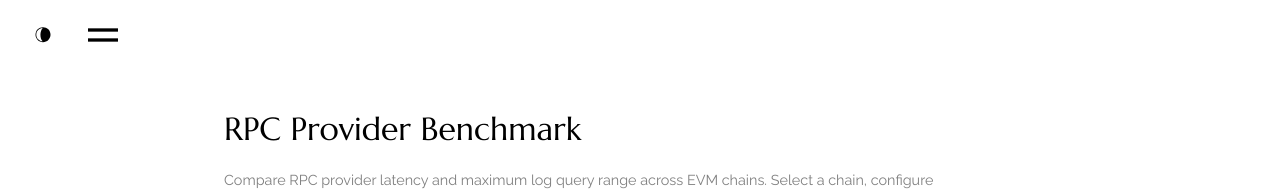
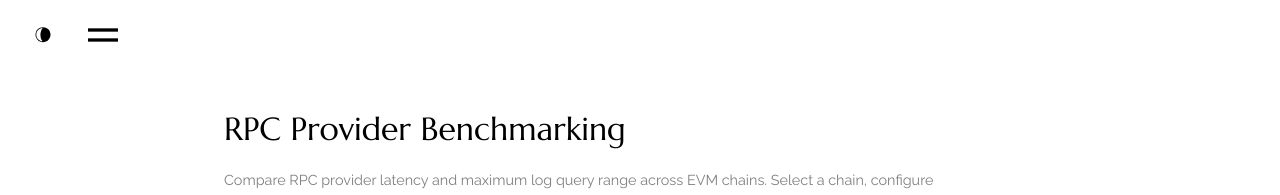
Before and after one commit to JTraversa/rpc-benchmark-dashboard, a React (Vite) app: page / in a window 1280 px wide. Shown: the top 195 px of the page. Built offline with nearby package versions, Linux system fonts and the light colour scheme.

Commit message:
header changes

```diff
--- a/index.html
+++ b/index.html
@@ -7,7 +7,7 @@
     <link rel="preconnect" href="https://fonts.googleapis.com">
     <link rel="preconnect" href="https://fonts.gstatic.com" crossorigin>
     <link href="https://fonts.googleapis.com/css2?family=Marcellus&family=Raleway:wght@300;400;500;600;700&display=swap" rel="stylesheet">
-    <title>RPC Provider Benchmark</title>
+    <title>RPC Provider Benchmarking</title>
   </head>
   <body>
     <div id="root"></div>
--- a/src/App.jsx
+++ b/src/App.jsx
@@ -24,7 +24,7 @@ function App() {
       <Socialicons />
       <main className="main">
         <div className="page-intro">
-          <h1>RPC Provider Benchmark</h1>
+          <h1>RPC Provider Benchmarking</h1>
           <p>
             Compare RPC provider latency and maximum log query range across EVM chains. Select a chain, configure any optional API keys, and run benchmarks. All tests run client-side in your browser.
           </p>
--- a/src/components/Header.jsx
+++ b/src/components/Header.jsx
@@ -11,8 +11,8 @@ const menuLinks = [
 
 const toolLinks = [
   { label: 'Tools', href: 'https://tools.traversa.dev' },
-  { label: 'Aave Liquidations', href: 'https://tools.traversa.dev/aave', indent: true },
-  { label: 'RPC Benchmark', href: '/', indent: true },
+  { label: 'Aave Liquidation Search', href: 'https://tools.traversa.dev/aave', indent: true },
+  { label: 'RPC Benchmarking', href: '/', indent: true },
 ];
 
 export default function Header() {
```
Also changed, not shown: 1 other file (tests, documents, lock files or other folders).
